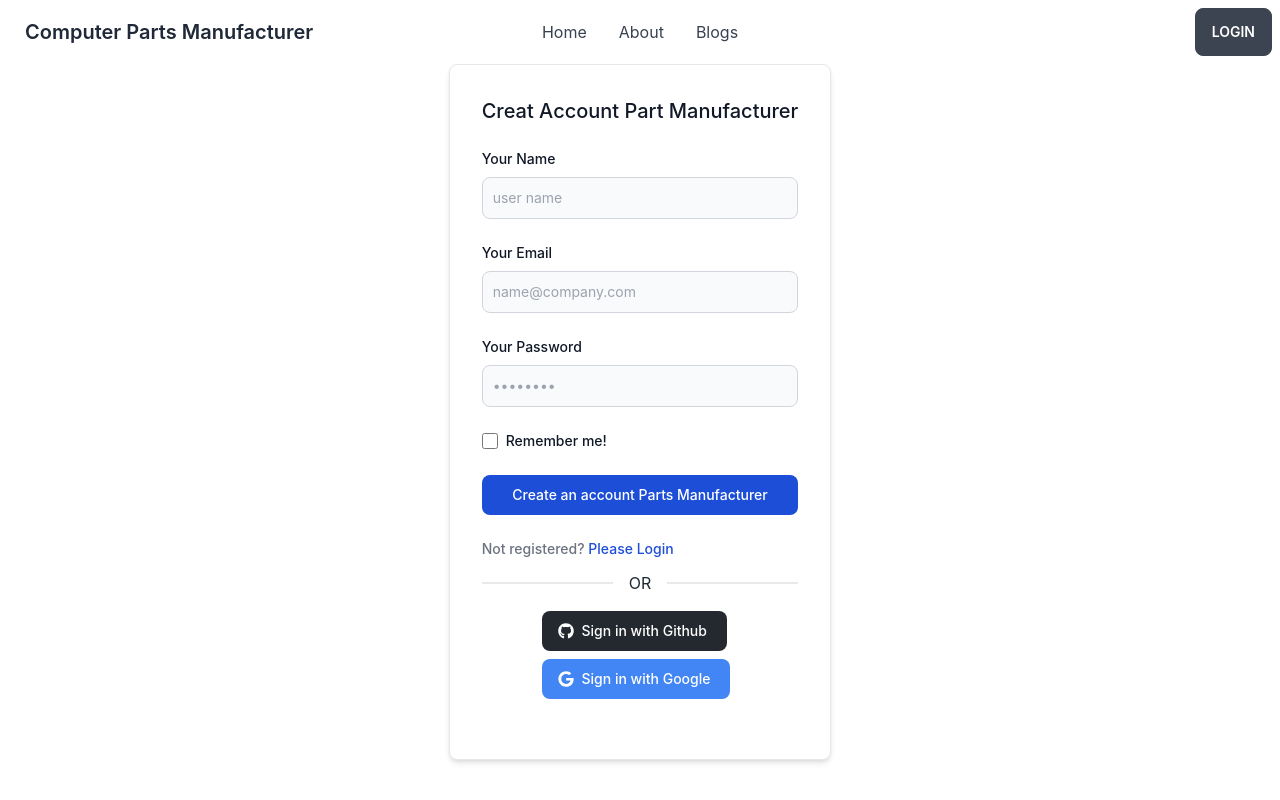
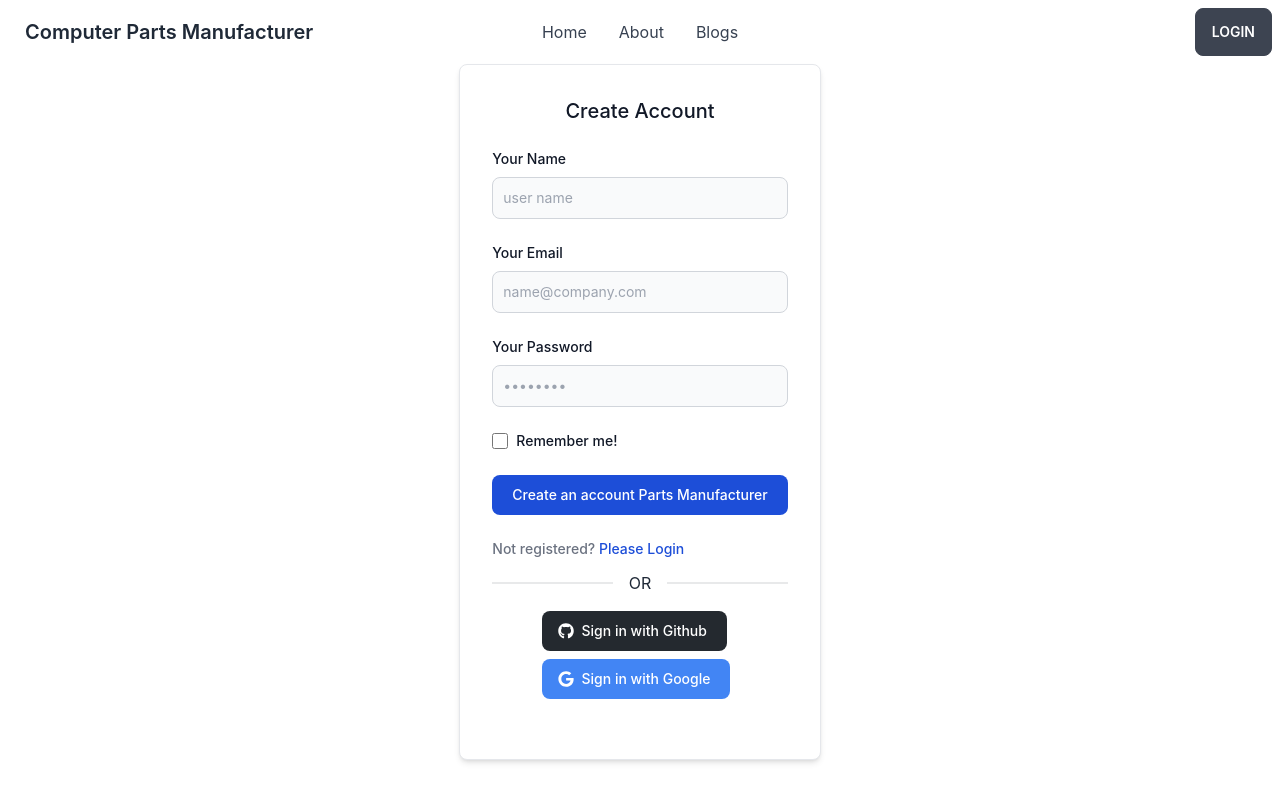
Before and after one commit to its-kayes/computer-parts-manufacturer-client, a React (Create React App) app: page /register in a window 1280 px wide. Shown: the top 800 px of the page. Built offline with nearby package versions, Linux system fonts and the light colour scheme; no server answers.

Commit message:
Connect to backed

```diff
--- a/src/hook/useParts.js
+++ b/src/hook/useParts.js
@@ -5,7 +5,7 @@ const useParts = () => {
     let [parts, setParts] = useState();
 
     useEffect(() => {
-        fetch('parts.json')
+        fetch('http://localhost:5000/parts')
             .then(res => res.json())
             .then(data => setParts(data));
     }, [])
--- a/src/page/Login/Register.js
+++ b/src/page/Login/Register.js
@@ -57,7 +57,7 @@ const Register = () => {
 
                 <div className="p-4 max-w-sm bg-white rounded-lg border border-gray-200 shadow-md sm:p-6 lg:p-8 dark:bg-gray-800 dark:border-gray-700 ">
                     <form onSubmit={registerSubmit} className="space-y-6">
-                        <h5 className="text-xl font-medium text-gray-900 dark:text-white">Creat Account Part Manufacturer </h5>
+                        <h5 className="text-xl font-medium text-gray-900 dark:text-white text-center">Create Account </h5>
                         <div>
                             <label htmlFor="name" name="name" className="block mb-2 text-sm font-medium text-gray-900 dark:text-gray-300">Your Name</label>
                             <input type="text" name="name" id="name" className="bg-gray-50 border border-gray-300 text-gray-900 text-sm rounded-lg focus:ring-blue-500 focus:border-blue-500 block w-full p-2.5 dark:bg-gray-600 dark:border-gray-500 dark:placeholder-gray-400 dark:text-white" placeholder="user name" required="" />
--- a/src/page/Shared/Reviews.js
+++ b/src/page/Shared/Reviews.js
@@ -5,7 +5,7 @@ const Reviews = () => {
     let [reviews, setReviews] = useState();
 
     useEffect(() => {
-        fetch('reviews.json')
+        fetch('http://localhost:5000/reviews')
             .then(res => res.json())
             .then(data => setReviews(data))
     }, [])
```
